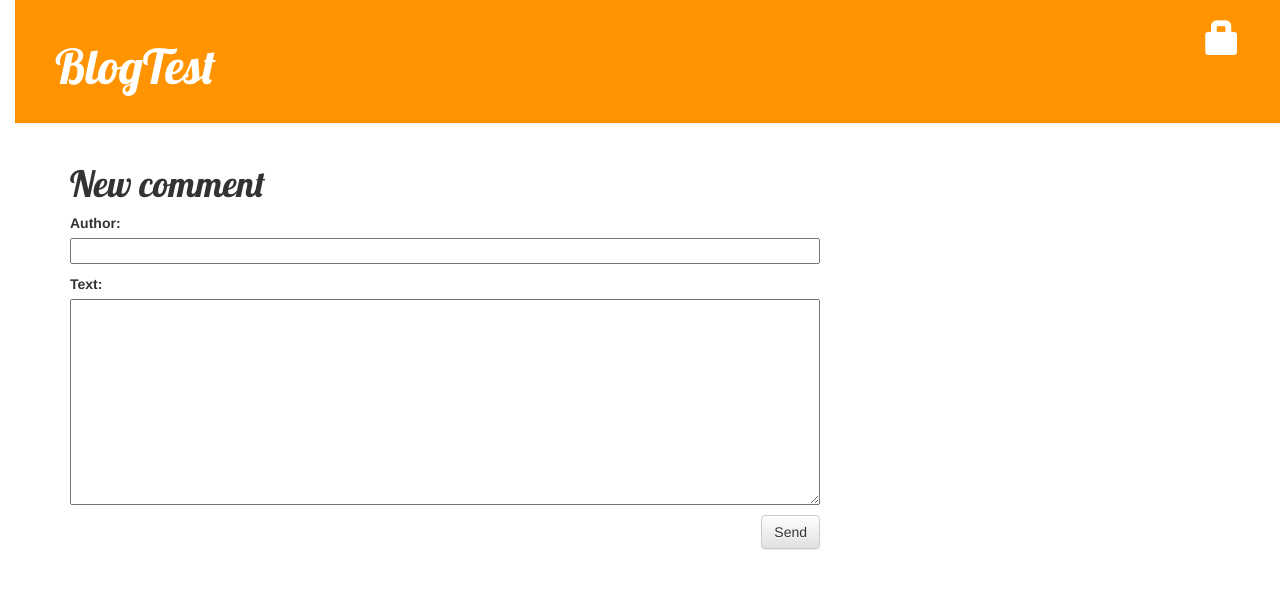
After one commit to avinashkumarpro/blogtest, a Django app: page /post/1/comment/ in a window 1280 px wide. The commit adds this page. Shown: the top 589 px of the page. Run offline with Django 3.2, Linux system fonts and the light colour scheme; tables that the repository leaves empty hold one stand-in row (values such as "Sample post"); some libraries are stand-ins or nearby versions.

Commit message:
Implemented comment feature

```diff
--- a/blog/admin.py
+++ b/blog/admin.py
@@ -1,4 +1,5 @@
 from django.contrib import admin
-from .models import Post
+from .models import Comment, Post
 
 admin.site.register(Post)
+admin.site.register(Comment)
--- a/blog/forms.py
+++ b/blog/forms.py
@@ -1,9 +1,15 @@
 from django import forms
 
-from .models import Post
+from .models import Comment, Post
 
 class PostForm(forms.ModelForm):
 
     class Meta:
         model = Post
         fields = ('title', 'text',)
+
+class CommentForm(forms.ModelForm):
+
+    class Meta:
+        model = Comment
+        fields = ('author', 'text',)
--- a/blog/models.py
+++ b/blog/models.py
@@ -14,3 +14,19 @@ class Post(models.Model):
 
 	def __str__(self):
 		return self.title
+	def approved_comments(self):
+		return self.comments.filter(approved_comment=True)
+
+class Comment(models.Model):
+    post = models.ForeignKey('blog.Post', related_name='comments')
+    author = models.CharField(max_length=200)
+    text = models.TextField()
+    created_date = models.DateTimeField(default=timezone.now)
+    approved_comment = models.BooleanField(default=False)
+
+    def approve(self):
+        self.approved_comment = True
+        self.save()
+
+    def __str__(self):
+        return self.text
--- a/blog/static/css/blog.css
+++ b/blog/static/css/blog.css
@@ -53,3 +53,7 @@ h1, h2, h3, h4 {
 .post h1 a, .post h1 a:visited {
     color: #000000;
 }
+
+.comment {
+    margin: 20px 0px 20px 20px;
+}
--- /dev/null
+++ b/blog/templates/blog/add_comment_to_post.html
@@ -0,0 +1,9 @@
+{% extends 'blog/base.html' %}
+
+{% block content %}
+    <h1>New comment</h1>
+    <form method="POST" class="post-form">{% csrf_token %}
+        {{ form.as_p }}
+        <button type="submit" class="save btn btn-default">Send</button>
+    </form>
+{% endblock %}
--- a/blog/templates/blog/post_list.html
+++ b/blog/templates/blog/post_list.html
@@ -8,6 +8,7 @@
 	            <p>{{ post.publihsed_date }}</p>
 	        </div>
 	        <p>{{ post.text|linebreaksbr }}</p>
+	        <a href="{% url 'post_detail' pk=post.pk %}">Comments: {{ post.approved_comments.count }}</a>
 	    </div>
 	{% endfor %}
 {% endblock %}
--- a/blog/urls.py
+++ b/blog/urls.py
@@ -9,4 +9,7 @@ urlpatterns = [
 	url(r'^drafts/$', views.post_draft_list, name='post_draft_list'),
 	url(r'^post/(?P<pk>\d+)/publish/$', views.post_publish, name='post_publish'),
 	url(r'^post/(?P<pk>\d+)/remove/$', views.post_remove, name='post_remove'),
+	url(r'^post/(?P<pk>\d+)/comment/$', views.add_comment_to_post, name='add_comment_to_post'),
+	url(r'^comment/(?P<pk>\d+)/approve/$', views.comment_approve, name='comment_approve'),
+	url(r'^comment/(?P<pk>\d+)/remove/$', views.comment_remove, name='comment_remove'),
 ]
--- a/blog/views.py
+++ b/blog/views.py
@@ -1,8 +1,8 @@
 from django.contrib.auth.decorators import login_required
 from django.shortcuts import get_object_or_404, redirect, render
-from .models import Post
+from .models import Comment, Post
 from django.utils import timezone
-from .forms import PostForm
+from .forms import CommentForm, PostForm
 
 
 
@@ -60,3 +60,28 @@ def post_remove(request, pk):
     post = get_object_or_404(Post, pk=pk)
     post.delete()
     return redirect('post_list')
+
+def add_comment_to_post(request, pk):
+    post = get_object_or_404(Post, pk=pk)
+    if request.method == "POST":
+        form = CommentForm(request.POST)
+        if form.is_valid():
+            comment = form.save(commit=False)
+            comment.post = post
+            comment.save()
+            return redirect('post_detail', pk=post.pk)
+    else:
+        form = CommentForm()
+    return render(request, 'blog/add_comment_to_post.html', {'form': form})
+
+@login_required
+def comment_approve(request, pk):
+    comment = get_object_or_404(Comment, pk=pk)
+    comment.approve()
+    return redirect('post_detail', pk=comment.post.pk)
+
+@login_required
+def comment_remove(request, pk):
+    comment = get_object_or_404(Comment, pk=pk)
+    comment.delete()
+    return redirect('post_detail', pk=comment.post.pk)
```
Also changed, not shown: blog/templates/blog/post_detail.html (+21 -0 lines), blog/migrations/0002_comment.py (added).
